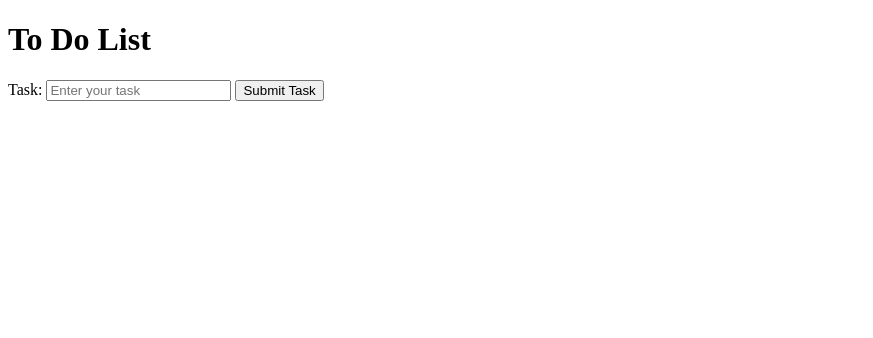
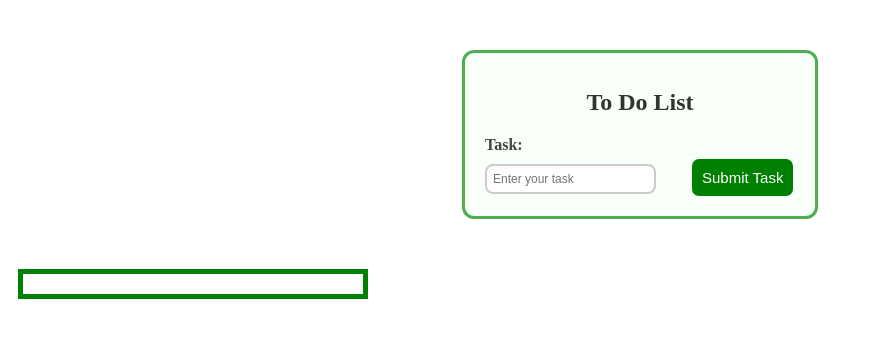
Before and after one commit to ChrisBerry1234/WebDeveloper, a plain HTML site: page To-Do-List/index.html in a window 1280 px wide. Shown: the whole page, without its empty margins (0-873 px from the left). Drawn offline with Linux system fonts and the light colour scheme.

Commit message:
Saving Changes

```diff
--- a/To-Do-List/index.html
+++ b/To-Do-List/index.html
@@ -4,6 +4,7 @@
     <meta charset="UTF-8">
     <meta name="viewport" content="width=device-width, initial-scale=1.0">
     <title>To-Do-List</title>
+    <link rel= "stylesheet" href="style.css">
 </head>
 <body>
 
--- /dev/null
+++ b/To-Do-List/style.css
@@ -0,0 +1,60 @@
+.todo-container{
+    width: 310px;
+    margin: 50px auto;
+    border: 3px solid #4CAF50;
+    border-radius: 12px;
+    padding: 20px;
+    background: #f9fff9;
+    box-shadow: 0cqb;
+
+}
+
+h1{
+    font-size: 1.5rem;
+    text-align: center;
+    margin-bottom: 20px;
+    color: #333;
+
+}
+
+label{
+    font-weight: bold;
+    display: block;
+    margin-bottom: 5px;
+    color: #444;
+}
+
+#taskinput{
+    padding: 6px;
+    margin-right: 25px;
+    border: 2px solid #ccc;
+    border-radius: 8px;
+    font-size: 12px;
+}
+#taskinput:focus {
+    box-shadow: 0 0 10px rgba(76,175,80,0.5);
+}
+
+.add-btn{
+    background-color: green;
+    color: white;
+    border: none;
+    border-radius: 7px;
+    font-size: 15px;
+    cursor: pointer;
+    padding: 10px;
+    margin-left: 7px;
+}
+
+.add-btn:hover{
+    background: #45a049;
+}
+
+.to-do-list-display{
+    width: 320px;
+    border: 5px solid green;
+    padding: 10px;
+    margin: 10px;
+    text-align: center;
+    display: block;
+}
```
Also changed, not shown: 1 other file.
